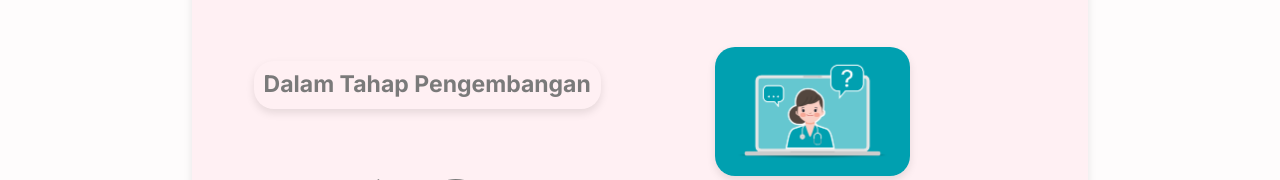
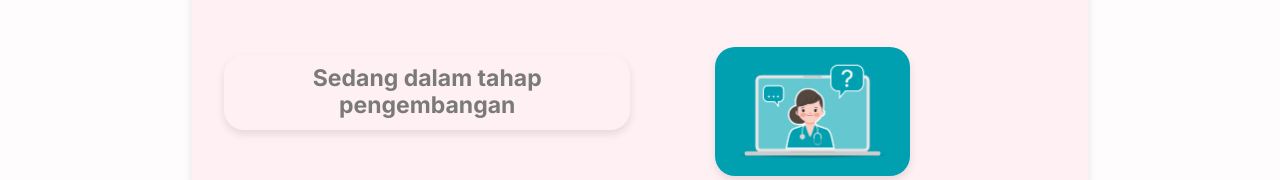
Before and after one commit to Suryasmt/dicoding-capstone, a React (Create React App) app: page /consultation in a window 1280 px wide. Shown: the part 249-429 px from the top of the page. Built offline with nearby package versions, Linux system fonts and the light colour scheme; no server answers; a web font is replaced by a local one.

Commit message:
Update ConsultationPage.jsx

```diff
--- a/src/pages/ConsultationPage.jsx
+++ b/src/pages/ConsultationPage.jsx
@@ -19,7 +19,7 @@ export default function ConsultationPage() {
             <small>SegeraHadir!</small>
           </div>
           <div className="item-consultation__body">
-            <h2>Dalam Tahap Pengembangan</h2>
+            <h2>Sedang dalam tahap pengembangan</h2>
 
             <div className="construction-icon">
               <FaTools className="construction-icon__tools"/>
```
